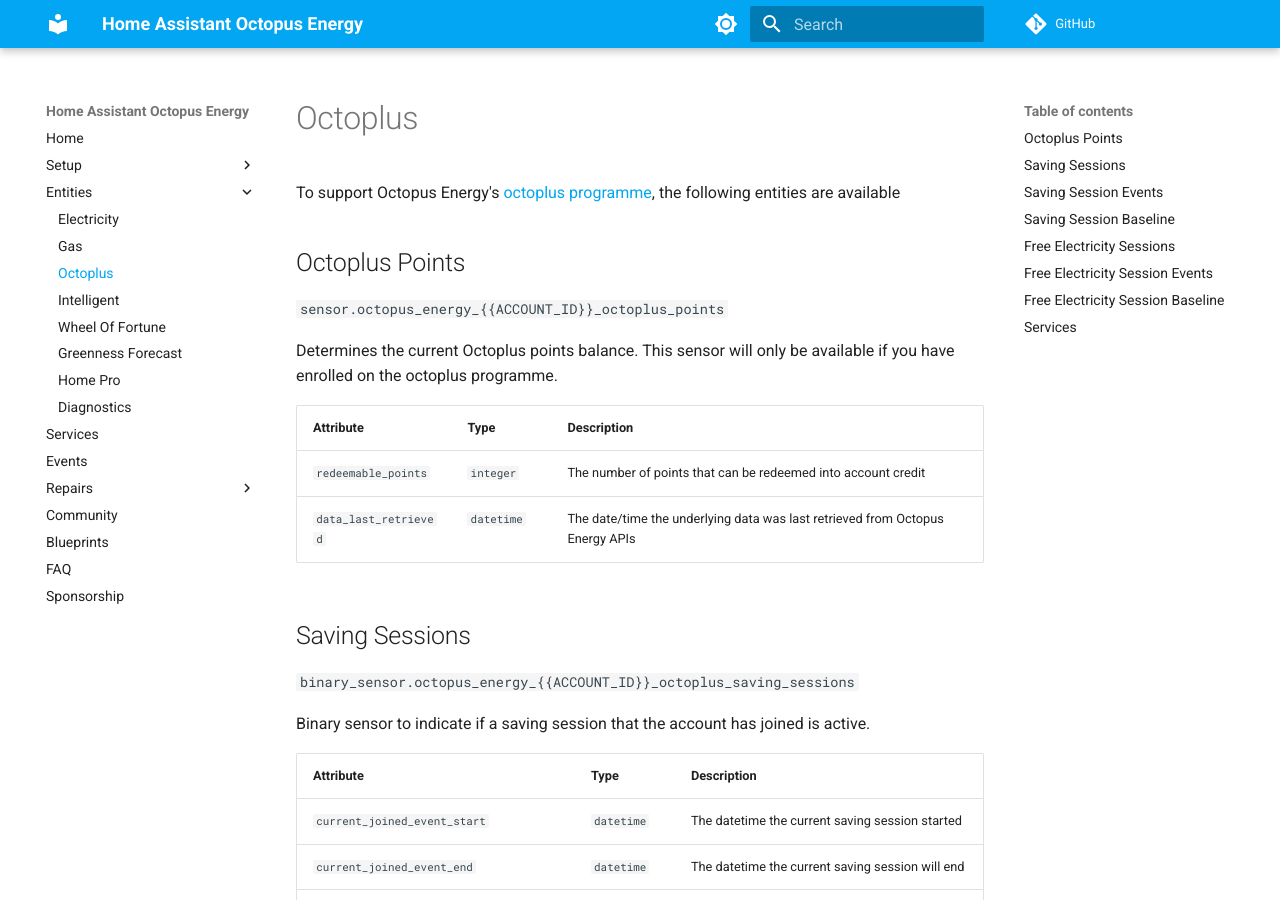
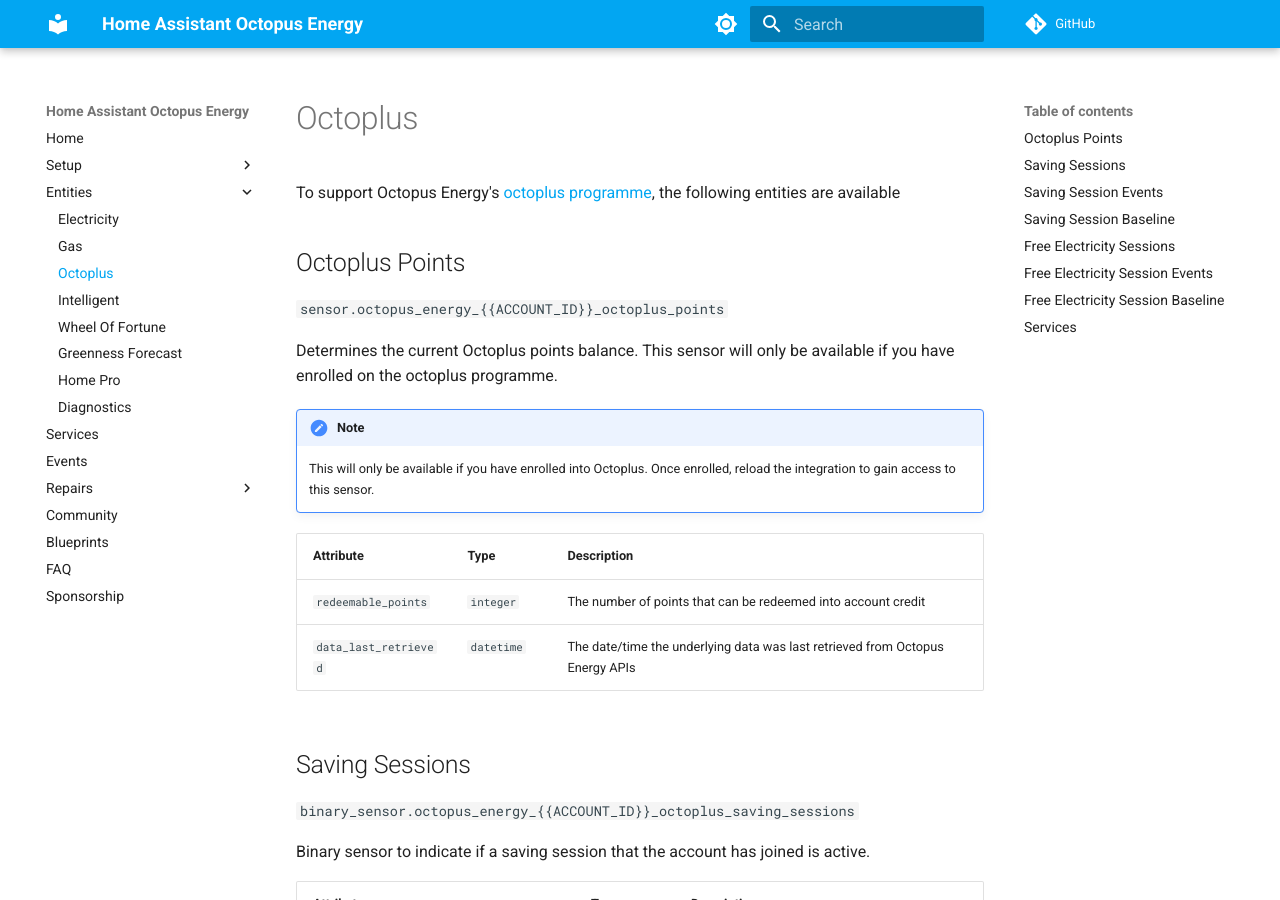
Before and after one commit to BottlecapDave/HomeAssistant-OctopusEnergy, an MkDocs documentation site: the page built from _docs/entities/octoplus.md, in a window 1280 px wide and 900 px high. Built offline with MkDocs 1.6.1 and Material for MkDocs 9.7.7, drawn with Linux system fonts in a browser that asks for light colours; comment, search, counter and statistics services are not loaded; some of the changed text lies outside the part shown.

Commit message:
docs: Updated docs around octoplus enrollment

```diff
--- a/_docs/entities/octoplus.md
+++ b/_docs/entities/octoplus.md
@@ -7,6 +7,9 @@
 `sensor.octopus_energy_{{ACCOUNT_ID}}_octoplus_points`
 
 Determines the current Octoplus points balance. This sensor will only be available if you have enrolled on the octoplus programme.
+
+!!! note
+    This will only be available if you have enrolled into Octoplus. Once enrolled, reload the integration to gain access to this sensor.
 
 | Attribute | Type | Description |
 |-----------|------|-------------|
@@ -118,7 +121,7 @@
 
 !!! warning
 
-    This sensor uses public information. However it is only applicable to your account if you have joined Octoplus and have signed up to [free electricity sessions](https://octopus.energy/free-electricity/)
+    This sensor uses public information. However it is only applicable to your account if you have joined Octoplus and have signed up to [free electricity sessions](https://octopus.energy/free-electricity/). Once enrolled into Octoplus, reload the integration to gain access to this sensor.
 
 !!! note
     This is [disabled by default](../faq.md#there-are-entities-that-are-disabled-why-are-they-disabled-and-how-do-i-enable-them).
```
